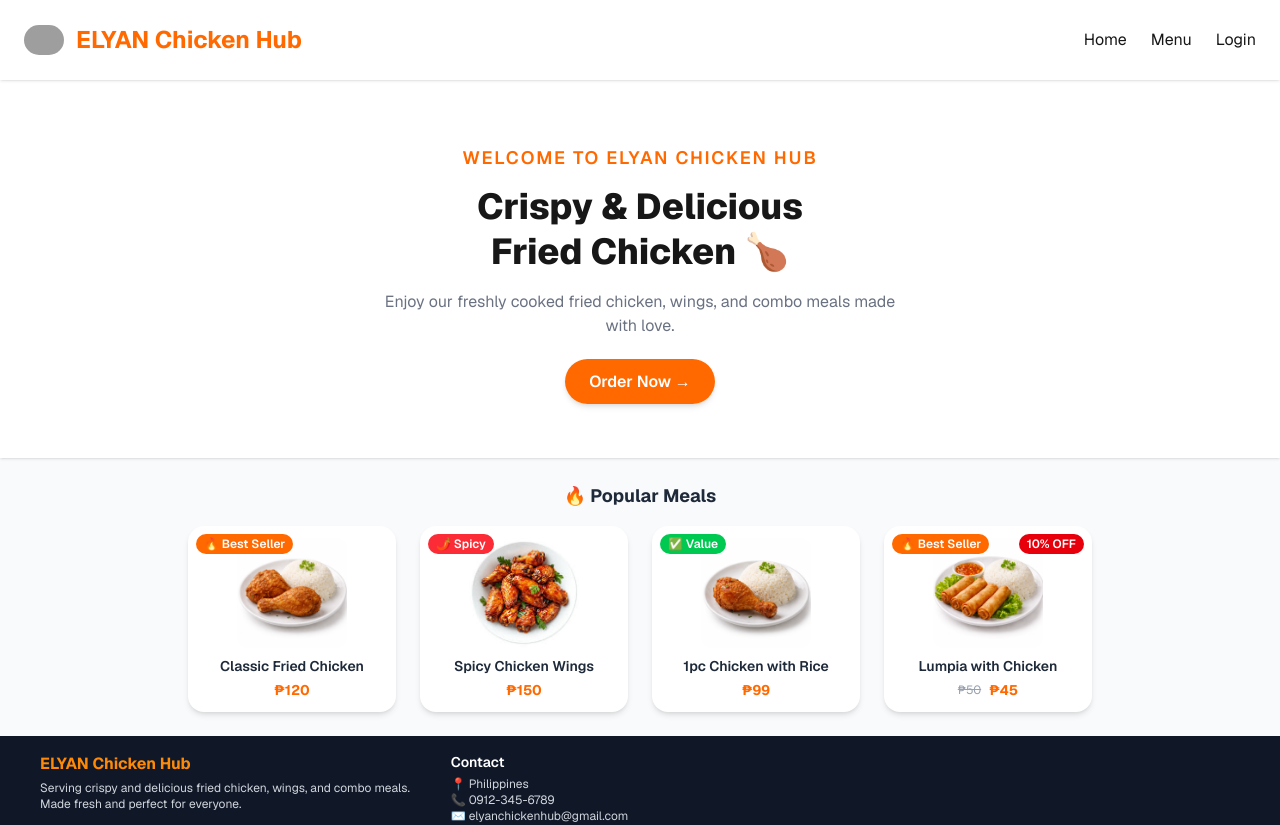
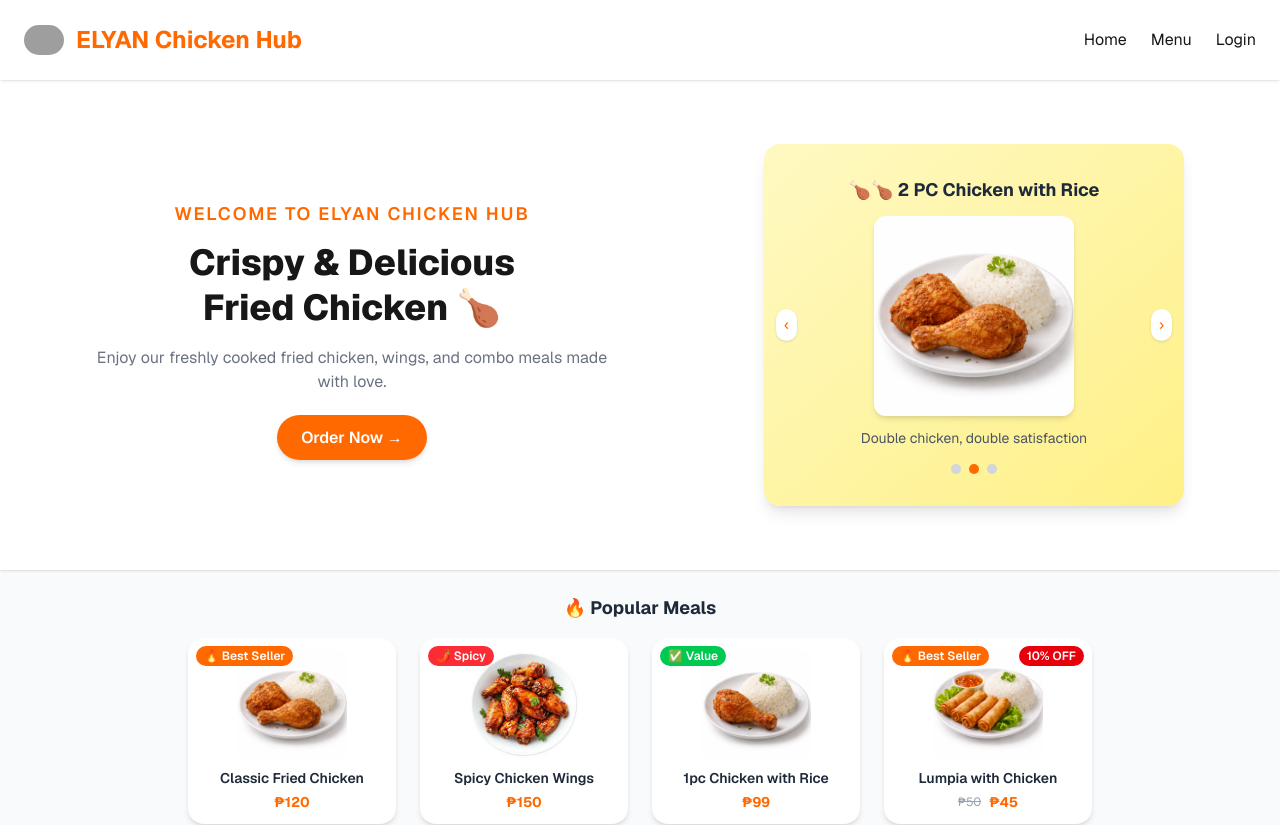
Before and after one commit to totszafra21-gif/Capstone1, a Next.js app: page / in a window 1280 px wide. Shown: the top 825 px of the page. Built offline with nearby package versions, Linux system fonts and the light colour scheme; grey boxes are pictures that could not be loaded.

Commit message:
fix: move carousel to right side

```diff
--- a/app/page.tsx
+++ b/app/page.tsx
@@ -2,16 +2,32 @@
 
 import Image from "next/image";
 import Link from "next/link";
+import { useState, useEffect } from "react";
 import Navbar from "./components/Navbar";
 
+const slides = [
+  { title: "🍗 1 PC Chicken with Rice", image: "/pc1.png", description: "Crispy fried chicken with steamed rice", bg: "from-orange-100 to-orange-200" },
+  { title: "🍗🍗 2 PC Chicken with Rice", image: "/2pc.png", description: "Double chicken, double satisfaction", bg: "from-yellow-100 to-yellow-200" },
+  { title: "🌯 Lumpia with Rice", image: "/Lumpia.png", description: "Crispy Filipino spring rolls with rice", bg: "from-green-100 to-green-200" },
+];
+
 export default function Home() {
+  const [current, setCurrent] = useState(0);
+
+  useEffect(() => {
+    const timer = setInterval(() => setCurrent((prev) => (prev + 1) % slides.length), 3000);
+    return () => clearInterval(timer);
+  }, []);
+
   return (
     <div className="min-h-screen flex flex-col bg-gray-50">
       <Navbar />
 
       {/* HERO SECTION */}
-      <section className="flex items-center justify-center px-24 py-16 bg-white shadow-sm mt-20">
-        <div className="max-w-lg text-center">
+      <section className="flex items-center justify-between px-24 py-16 bg-white shadow-sm mt-20 gap-10">
+
+        {/* LEFT - WELCOME TEXT */}
+        <div className="max-w-lg text-center flex-1">
           <p className="text-orange-500 font-semibold text-lg mb-3 uppercase tracking-widest">Welcome to ELYAN Chicken Hub</p>
           <h2 className="text-4xl font-extrabold mb-4 leading-tight">
             Crispy & Delicious <br />
@@ -24,6 +40,21 @@ export default function Home() {
             Order Now →
           </Link>
         </div>
+
+        {/* RIGHT - CAROUSEL */}
+        <div className={`relative flex flex-col items-center justify-center bg-gradient-to-br ${slides[current].bg} rounded-2xl p-8 w-[420px] min-h-[320px] shadow-lg transition-all duration-500`}>
+          <h3 className="text-lg font-bold text-gray-800 mb-3 text-center">{slides[current].title}</h3>
+          <Image src={slides[current].image} alt={slides[current].title} width={200} height={200} className="rounded-xl object-cover w-[200px] h-[200px] shadow-md" />
+          <p className="mt-3 text-gray-600 text-sm text-center">{slides[current].description}</p>
+          <div className="flex gap-2 mt-4">
+            {slides.map((_, i) => (
+              <button key={i} onClick={() => setCurrent(i)} className={`w-2.5 h-2.5 rounded-full transition ${i === current ? "bg-orange-500" : "bg-gray-300"}`} />
+            ))}
+          </div>
+          <button onClick={() => setCurrent((current - 1 + slides.length) % slides.length)} className="absolute left-3 top-1/2 -translate-y-1/2 bg-white shadow px-2 py-1 rounded-full text-orange-500 hover:bg-orange-50">‹</button>
+          <button onClick={() => setCurrent((current + 1) % slides.length)} className="absolute right-3 top-1/2 -translate-y-1/2 bg-white shadow px-2 py-1 rounded-full text-orange-500 hover:bg-orange-50">›</button>
+        </div>
+
       </section>
 
       {/* FEATURED SECTION */}
```
